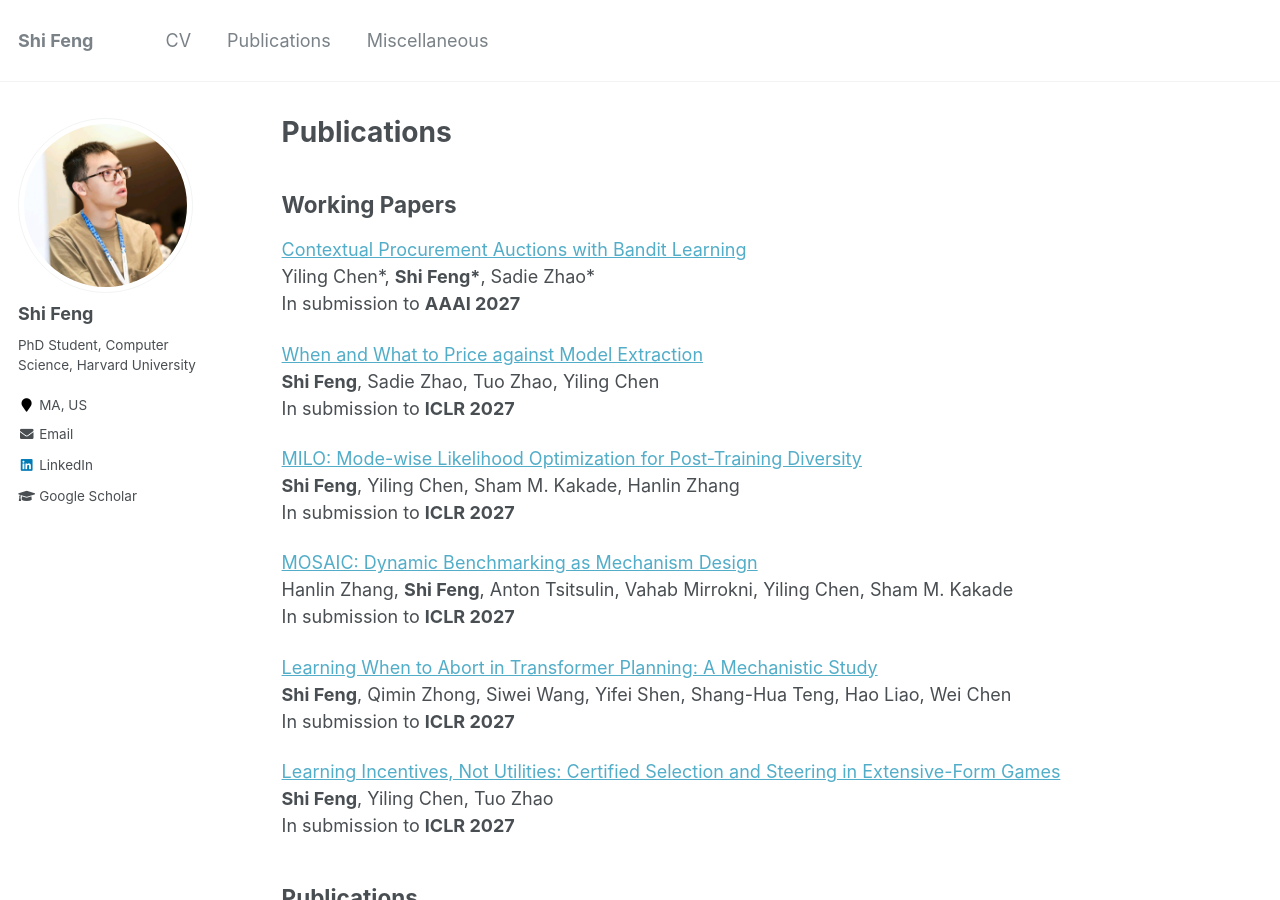
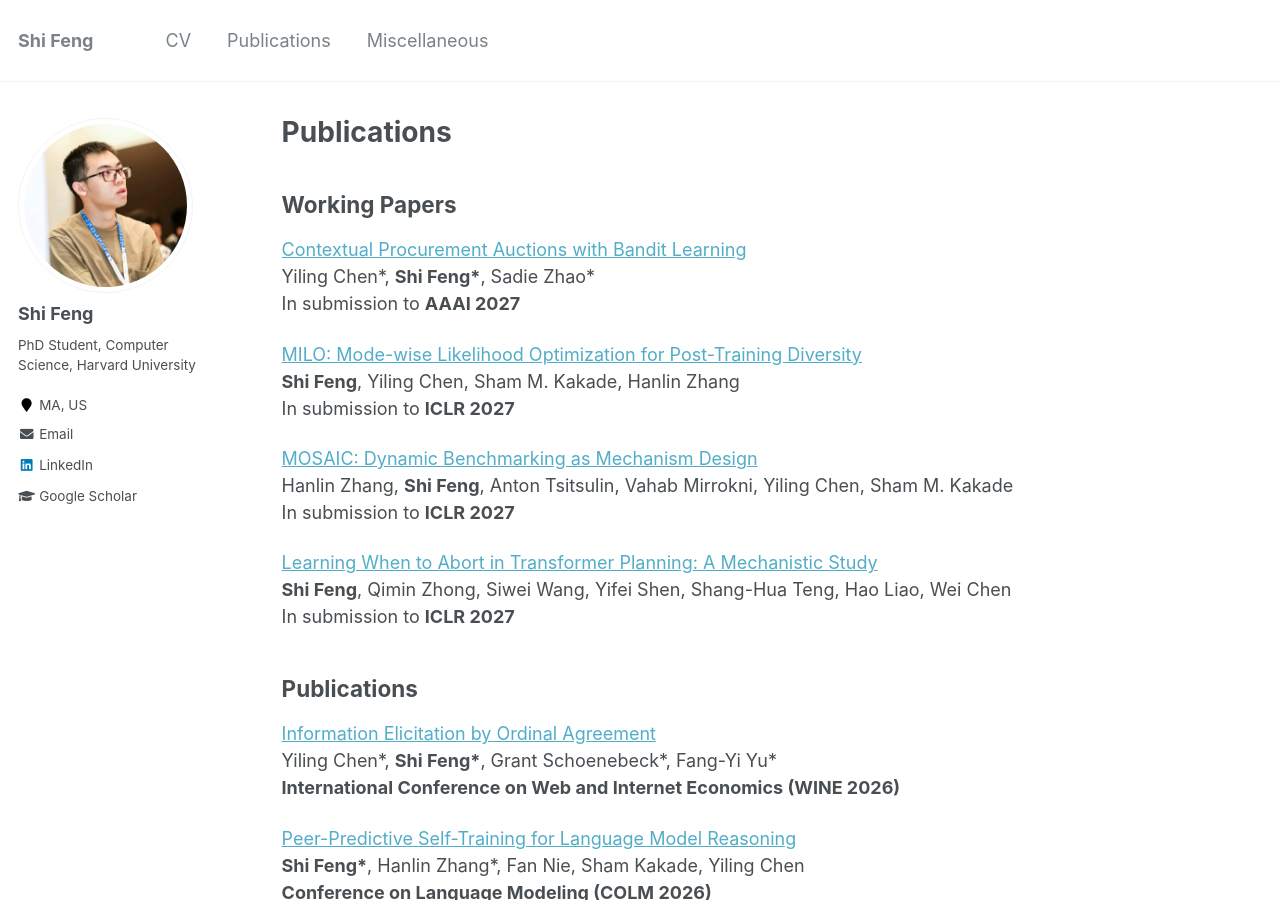
Before and after one commit to fengtony686/fengshi.link, a Jekyll site: the page built from _pages/publications.md, in a window 1280 px wide and 900 px high. Built offline with Jekyll 4.4.1, drawn with Linux system fonts in a browser that asks for light colours.

Commit message:
Keep only selected working papers and remove other public PDFs

```diff
--- a/_pages/publications.md
+++ b/_pages/publications.md
@@ -21,10 +21,6 @@ author_profile: true
 Yiling Chen\*, **Shi Feng\***, Sadie Zhao\*\\
 In submission to **AAAI 2027**
 
-[When and What to Price against Model Extraction](/files/when_and_what_to_price_against_model_extraction.pdf)\\
-**Shi Feng**, Sadie Zhao, Tuo Zhao, Yiling Chen\\
-In submission to **ICLR 2027**
-
 [MILO: Mode-wise Likelihood Optimization for Post-Training Diversity](/files/milo.pdf)\\
 **Shi Feng**, Yiling Chen, Sham M. Kakade, Hanlin Zhang\\
 In submission to **ICLR 2027**
@@ -35,10 +31,6 @@ In submission to **ICLR 2027**
 
 [Learning When to Abort in Transformer Planning: A Mechanistic Study](/files/learning_when_to_abort.pdf)\\
 **Shi Feng**, Qimin Zhong, Siwei Wang, Yifei Shen, Shang-Hua Teng, Hao Liao, Wei Chen\\
-In submission to **ICLR 2027**
-
-[Learning Incentives, Not Utilities: Certified Selection and Steering in Extensive-Form Games](/files/learning_incentives_not_utilities.pdf)\\
-**Shi Feng**, Yiling Chen, Tuo Zhao\\
 In submission to **ICLR 2027**
 
 ## Publications
```
Also changed, not shown: 2 other files.
